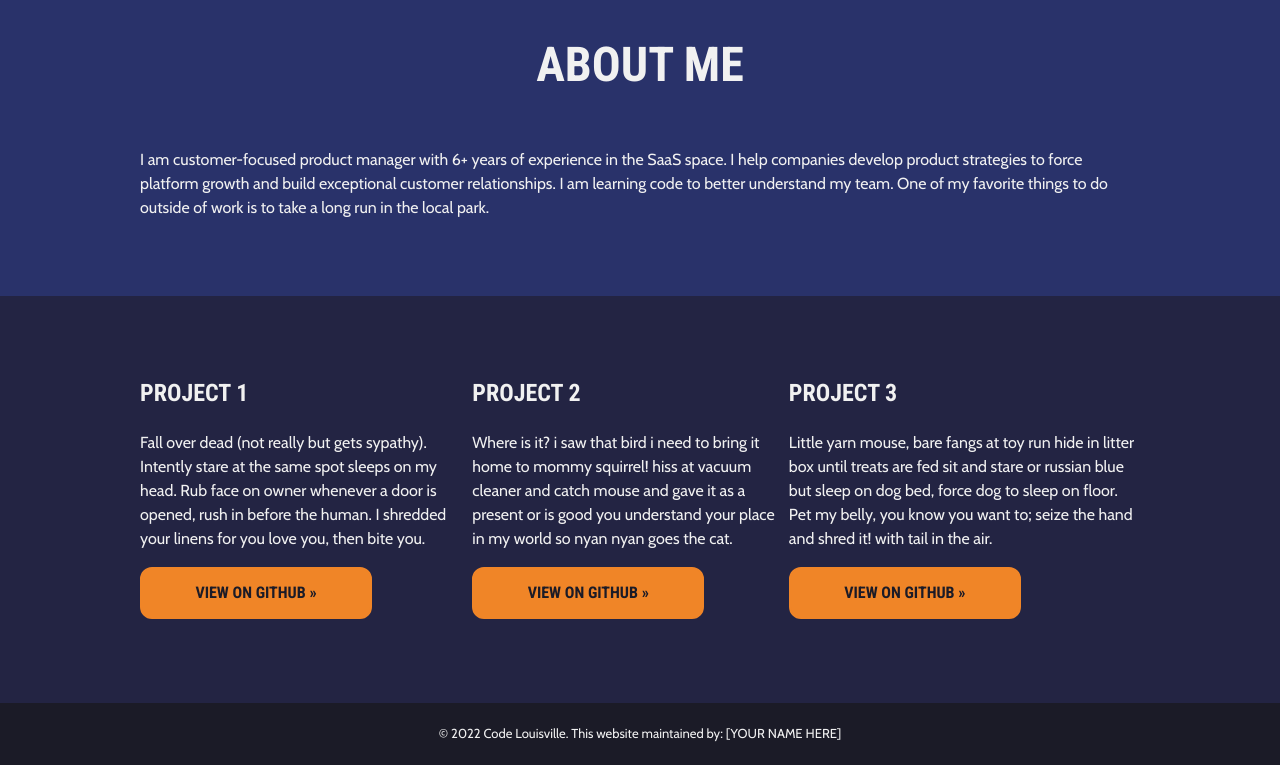
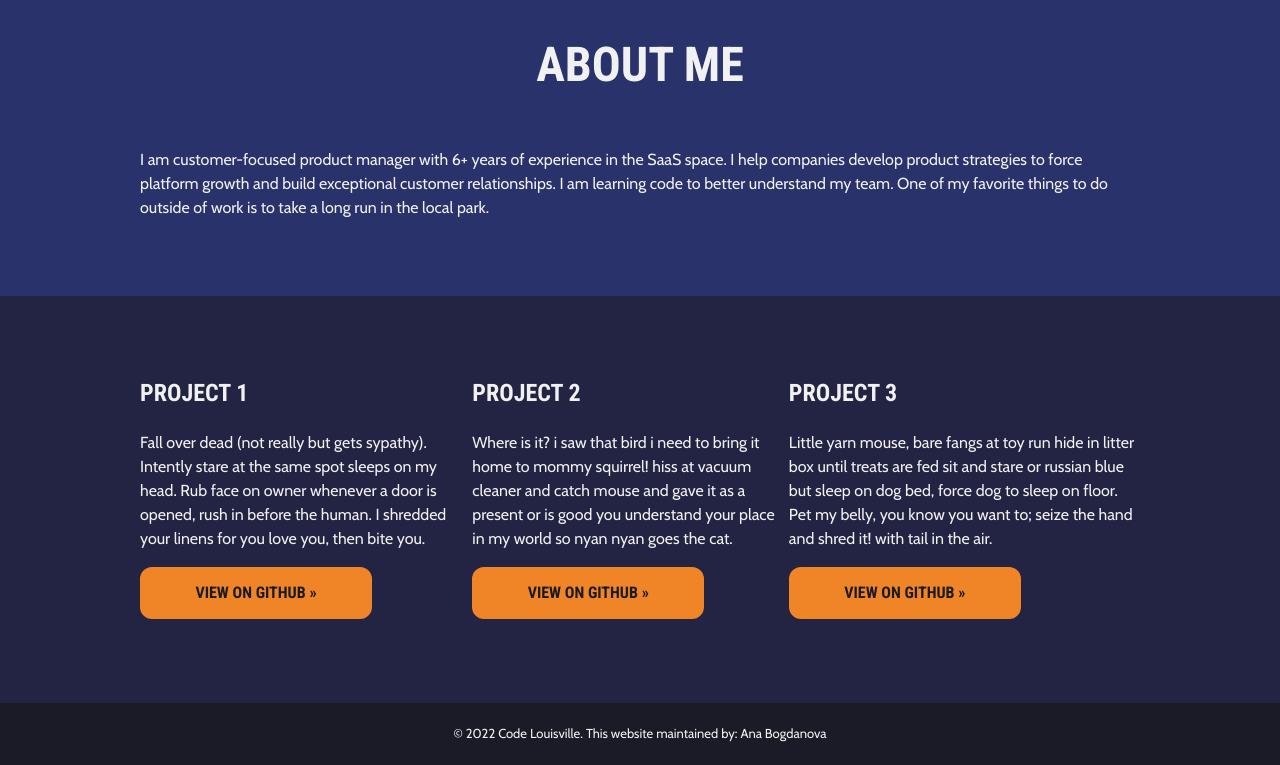
Before and after one commit to anastasia-bogdanova/knowledgeCheckOne, a plain HTML site: page index.html in a window 1280 px wide. Shown: the part 786-1551 px from the top of the page. Drawn offline with nearby package versions, Linux system fonts and the light colour scheme.

Commit message:
Update index.html

```diff
--- a/index.html
+++ b/index.html
@@ -124,7 +124,7 @@ One of my favorite things to do outside of work is to take a long run in the loc
 
         <footer class="footer-content">
 
-            <p>&copy; 2022 Code Louisville. This website maintained by: [YOUR NAME HERE]</p>
+            <p>&copy; 2022 Code Louisville. This website maintained by: Ana Bogdanova</p>
 
         </footer>
 
```
